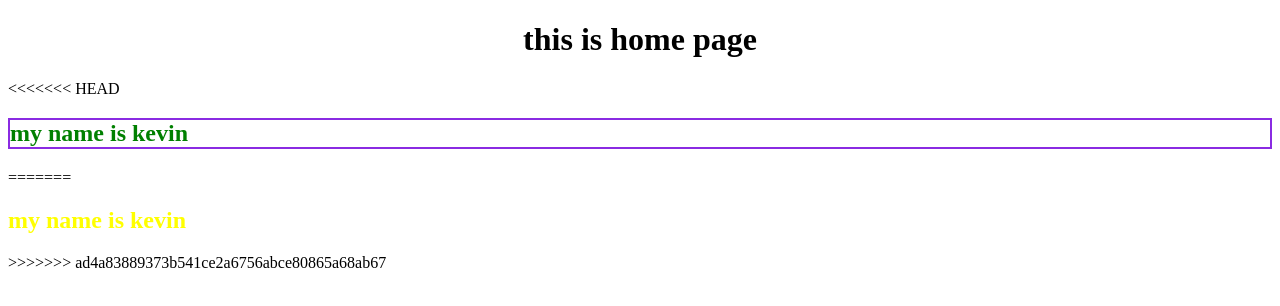
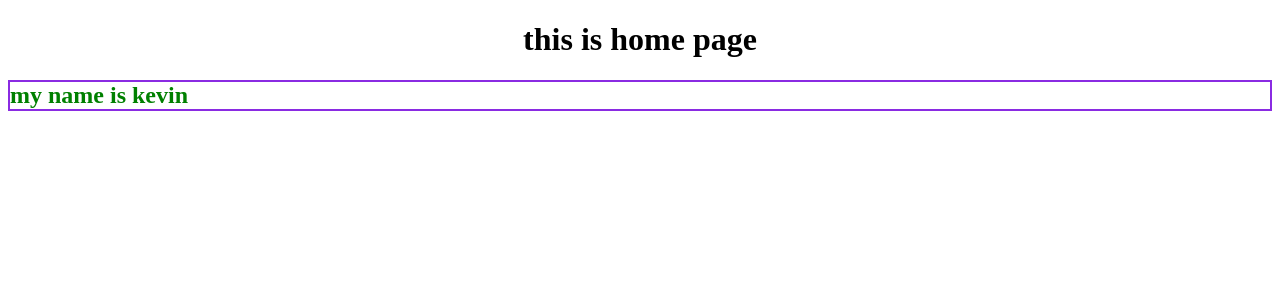
Before and after one commit to sajjadharsini/cs50webcourse, a plain HTML site: page home.html in a window 1280 px wide. Drawn offline with Linux system fonts and the light colour scheme.

Commit message:
last version

```diff
--- a/home.html
+++ b/home.html
@@ -8,10 +8,6 @@
 </head>
 <body>
     <h1 style="text-align:center;">this is home page</h1>
-<<<<<<< HEAD
     <h2 style="color:green; border: 2px solid blueviolet">my name is kevin</h2>
-=======
-    <h2 style="color:yellow;">my name is kevin</h2>
->>>>>>> ad4a83889373b541ce2a6756abce80865a68ab67
 </body>
 </html>
```
